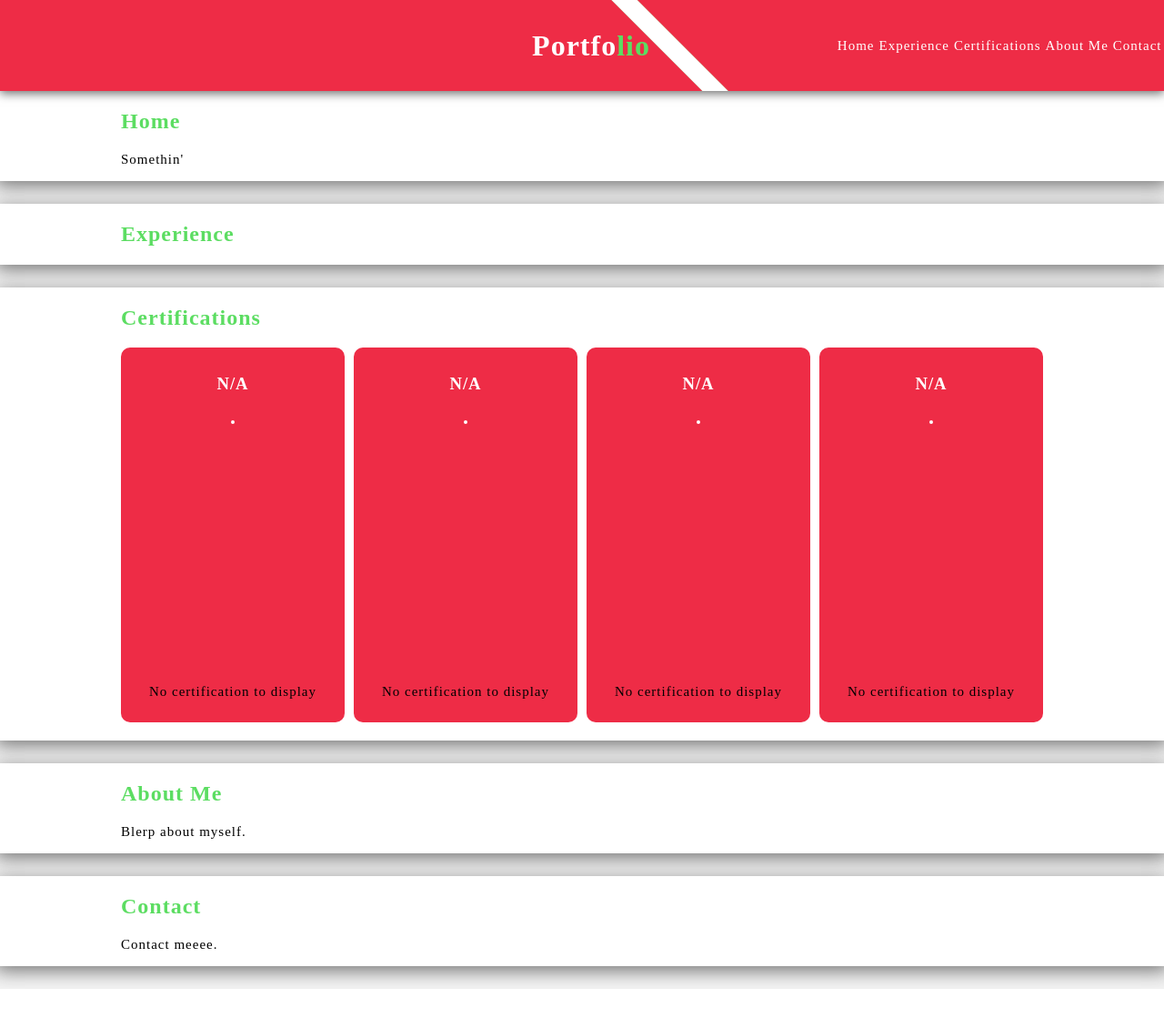
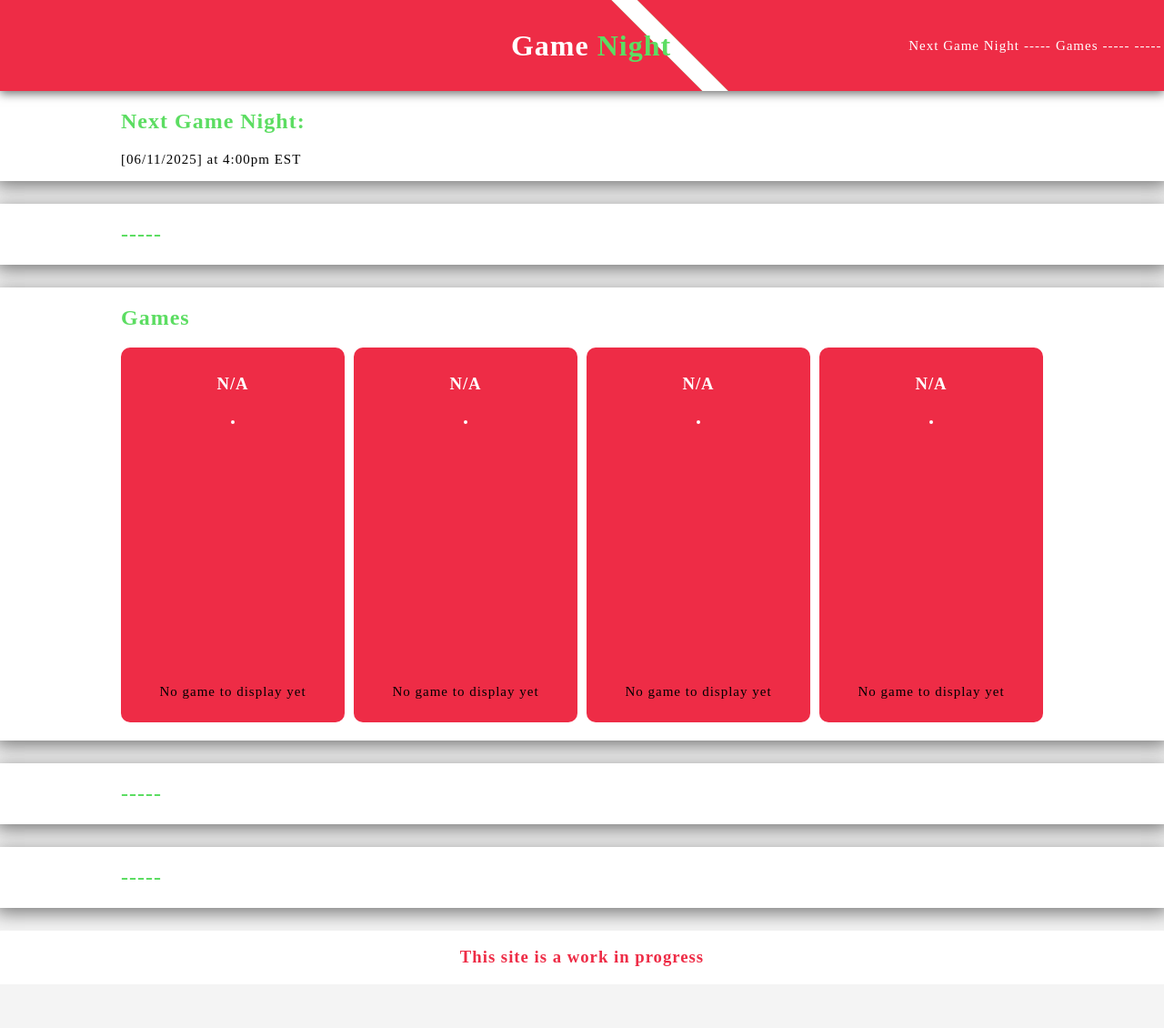
Before and after one commit to CL2WRose/It-s-Game-Night, a plain HTML site: page index.html in a window 1280 px wide. Shown: the whole page at 91% size. After the commit the page ends 1082 px from the top, so only its background shows below. Drawn offline with Linux system fonts and the light colour scheme; a web font is replaced by a local one.

Commit message:
Removed everything portfolio related and added Game Night text to things. Added wlex-wrap to Games

```diff
--- a/index.html
+++ b/index.html
@@ -4,7 +4,7 @@
 <head>
     <meta charset="UTF-8">
     <meta name="viewport" content="width=device-width, initial-scale=1.0">
-    <title>Mr. Luyk's Portfolio</title>
+    <title>Game Night</title>
     <link rel="stylesheet" href="styles/styles.css">
 </head>
 
@@ -12,25 +12,25 @@
     <header>
         <div id="logo"><!--<img src="" alt="alt text" height="80px"> --> </div>
         <div>
-            <h1><b>Portfo<span>lio</span></b></h1>
+            <h1><b>Game <span>Night</span></b></h1>
         </div>
         <div>
             <nav>
                 <ul>
                     <li><a href="#home">
-                            <p>Home</p>
+                            <p>Next Game Night</p>
                         </a></li>
                     <li><a href="#experience">
-                            <p>Experience</p>
+                            <p>-----</p>
                         </a></li>
                     <li><a href="#certifications">
-                            <p>Certifications</p>
+                            <p>Games</p>
                         </a></li>
                     <li><a href="#about">
-                            <p>About Me</p>
+                            <p>-----</p>
                         </a></li>
                     <li><a href="#contact">
-                            <p>Contact</p>
+                            <p>-----</p>
                         </a></li>
                 </ul>
             </nav>
@@ -76,15 +76,15 @@
     <main>
         <div class="container" id="home">
             <div>
-                <h2>Home</h2>
-                <p>Somethin'
+                <h2>Next Game Night:</h2>
+                <p>[06/11/2025] at 4:00pm EST
                 </p>
             </div>
         </div>
 
         <div class="container" id="experience">
             <div>
-                <h2>Experience</h2>
+                <h2>-----</h2>
             </div>
             <!--
             <div class="texperience">
@@ -108,7 +108,7 @@
 
         <div class="container" id="certifications">
             <div>
-                <h2>Certifications</h2>
+                <h2>Games</h2>
             </div>
             <div id="certFlex">
                 <div class="icontain">
@@ -117,7 +117,7 @@
                         <div class="theCerts">
                             <img class="certImages" src="">
                         </div>
-                        <p>No certification to display
+                        <p>No game to display yet
                         </p>
                     </div>
                 </div>
@@ -128,7 +128,7 @@
                         <div class="theCerts">
                             <img class="certImages" src="">
                         </div>
-                        <p>No certification to display
+                        <p>No game to display yet
                         </p>
                     </div>
                 </div>
@@ -139,7 +139,7 @@
                         <div class="theCerts">
                             <img class="certImages" src="">
                         </div>
-                        <p>No certification to display
+                        <p>No game to display yet
                         </p>
                     </div>
                 </div>
@@ -150,7 +150,7 @@
                         <div class="theCerts">
                             <img class="certImages" src="">
                         </div>
-                        <p>No certification to display
+                        <p>No game to display yet
                         </p>
                     </div>
                 </div>
@@ -160,8 +160,8 @@
 
         <div class="container" id="about">
             <div>
-                <h2>About Me</h2>
-                <p>Blerp about myself.
+                <h2>-----</h2>
+                <p>
                 </p>
             </div>
         </div>
@@ -169,15 +169,15 @@
 
         <div class="container" id="contact">
             <div>
-                <h2>Contact</h2>
-                <p>Contact meeee.
+                <h2>-----</h2>
+                <p>
                 </p>
             </div>
         </div>
     </main>
 
     <footer>
-        <h3>©2025. All rights reserved.</h3>
+        <h3 style="color: #ee2c46; text-align: center;">This site is a work in progress</h3>
     </footer>
 </body>
 
--- a/styles/styles.css
+++ b/styles/styles.css
@@ -191,7 +191,8 @@ h3 {
 
 .icontain {
     flex: 1;
-    max-width: 1000px
+    min-width: 250px;
+    max-width: 300px;
 }
 
 .iCerts {
@@ -280,11 +281,19 @@ footer {
         padding: 10px;
     }
 
+    #certFlex {
+        flex-wrap: wrap;
+    }
+
+    .icontain {
+        padding-bottom: 10px;
+    }
+
     a {
     }
 }
 
-@media only screen and (max-width: 810px) {
+@media only screen and (max-width: 1015px) {
     body {}
 
     header {}
@@ -296,4 +305,7 @@ footer {
         flex-grow: 1;
         min-width: 200px;
     }
+
+    .icontain {
+    }
 }
```
